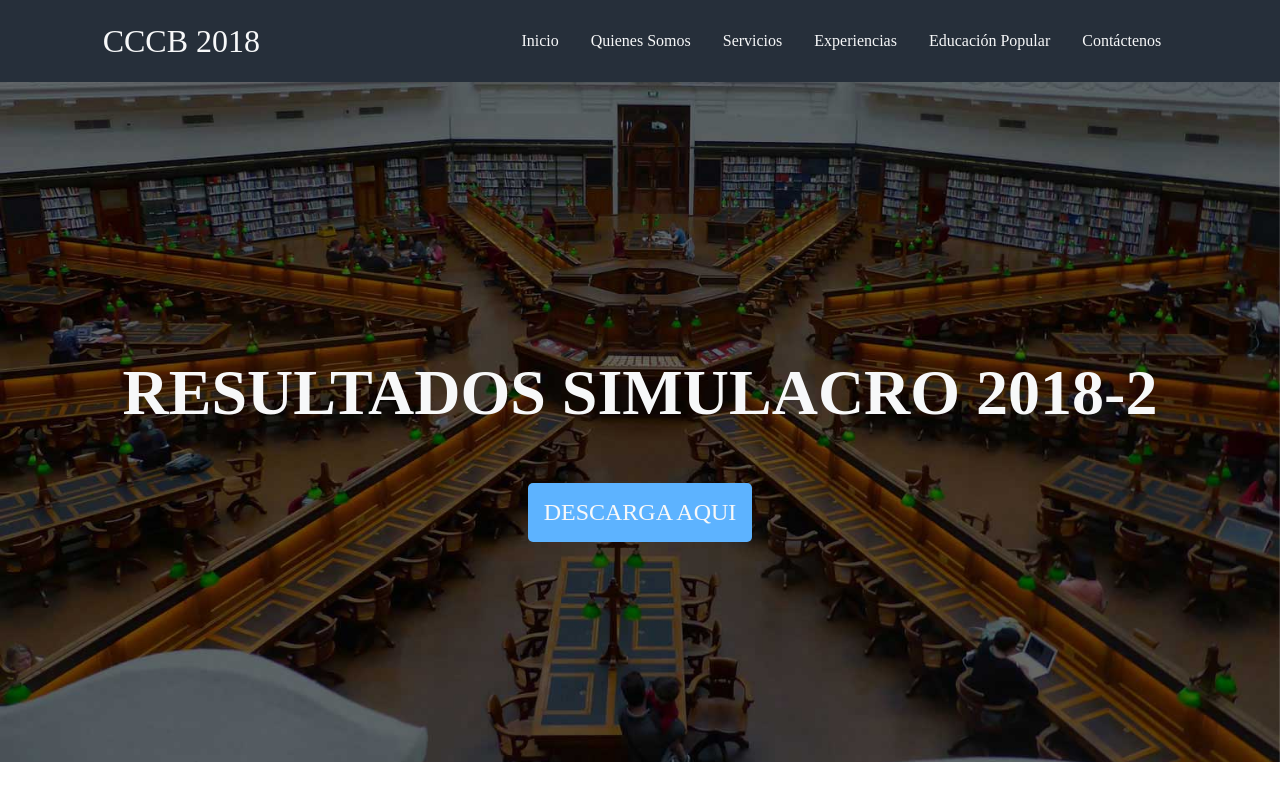
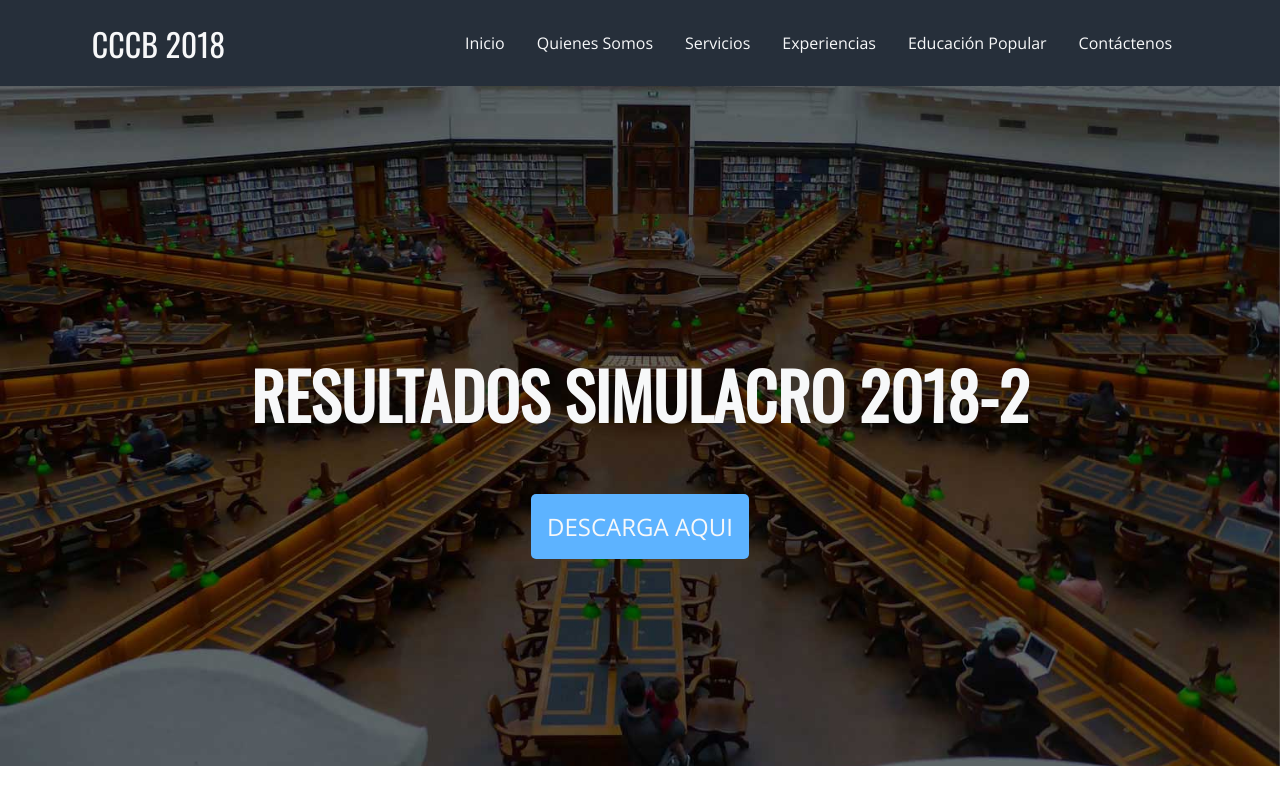
Before and after one commit to CiudadBlanca/ciudadblanca.github.io, a plain HTML site: page index.html in a window 1280 px wide. Drawn offline with nearby package versions, Linux system fonts and the light colour scheme.

Commit message:
Cambio de fuentes

```diff
--- a/css/styles.css
+++ b/css/styles.css
@@ -1,11 +1,18 @@
+@import url('https://fonts.googleapis.com/css?family=Open+Sans|Oswald');
 :root{
   --first: #f7f8f9;
   --second: #5db3ff;
   --third: #262f3a;
   --accent: #ffbc2e;
+
+  --title: 'Oswald', sans-serif;
 }
 
-body { margin: 0; padding: 0 }
+body {
+  margin: 0;
+  padding: 0;
+  font-family: 'Open Sans', sans-serif;
+}
 
 .nav {
   background: var(--third);
@@ -17,6 +24,7 @@ body { margin: 0; padding: 0 }
   font-size: 2rem;
   color: var(--first);
   text-decoration: none;
+  font-family: var(--title);
 }
 .nav-links {
   display: flex;
@@ -43,11 +51,19 @@ body { margin: 0; padding: 0 }
   align-items: center;
   justify-content: center;
   flex-direction: column;
+  z-index: -2;
+}
+.section.home::after{
+  position: absolute;
+  width: 100%;
+  height: 85vh;
+  background-color: black;
 }
 .home-text {
   color: var(--first);
   font-size: 5vw;
   text-transform: uppercase;
+  font-family: var(--title);
 }
 .home-link {
   text-decoration: none;
--- a/index.html
+++ b/index.html
@@ -1,5 +1,5 @@
 <!DOCTYPE html>
-<html lang="en">
+<html lang="es">
 <head>
     <meta charset="UTF-8">
     <meta name="viewport" content="width=device-width, initial-scale=1.0">
```
